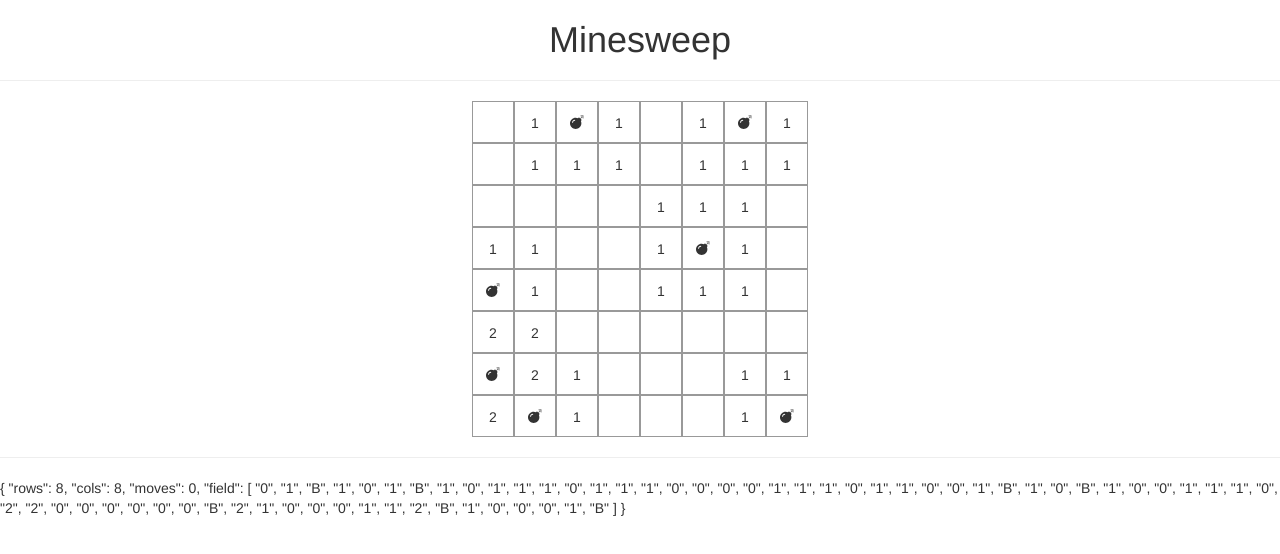
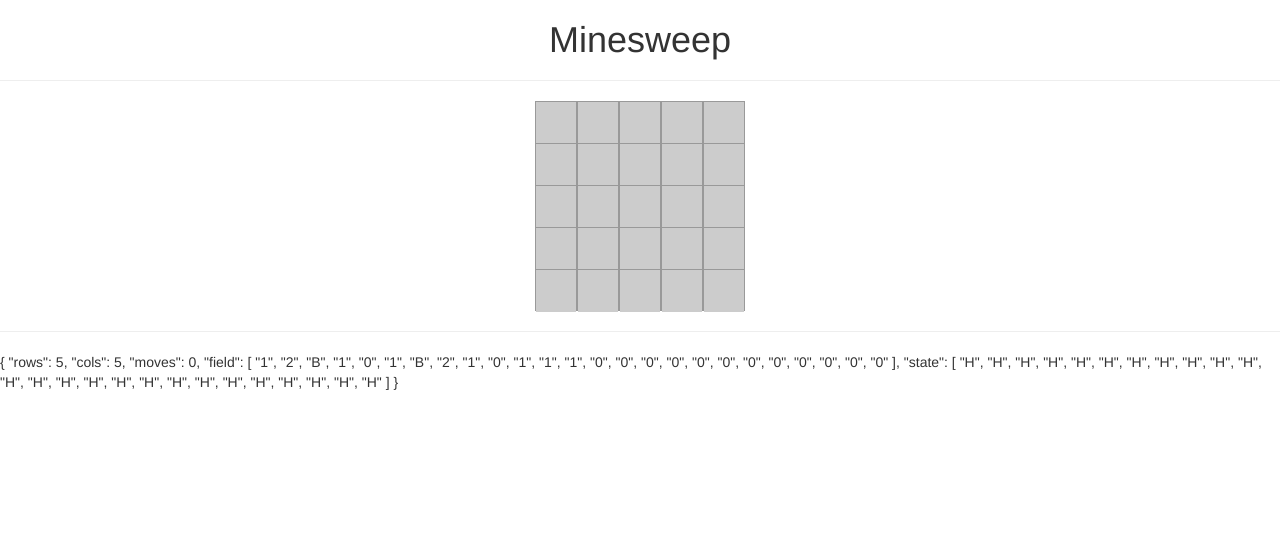
Before and after one commit to gklandes/Minesweep, an Angular app: page / in a window 1280 px wide. Shown: the top 554 px of the page. Built offline with nearby package versions, Linux system fonts and the light colour scheme.

Commit message:
make tiles clickable

```diff
--- a/src/app/game.ts
+++ b/src/app/game.ts
@@ -2,14 +2,16 @@ export interface GameData {
     rows: number,
     cols: number,
     moves: number,
-    field: string[]
+    field: string[],
+    state: string[]
 }
 
 export class Game {
-    rows: number = 8;
-    cols: number = 8;
+    rows: number = 5;
+    cols: number = 5;
     moves: number = 0;
     field: string[] = [];
+    state: string[] = [];
 
     constructor (data?: GameData) {
         if (data) Object.assign(this, data);
@@ -18,17 +20,20 @@ export class Game {
 
     initField () {
         this.field = new Array(this.rows * this.cols);
+        this.state = new Array(this.field.length).fill('H');
+
         // lay the mines
         for (let i = 0; i < this.field.length; i++) {
             this.field[i] = Math.random() < .1 ? 'B' : '';
         }
         // calculate adjacent mines
         for (let i = 0; i < this.field.length; i++) {
+            if (this.field[i] === 'B') continue;
+
             let c = 0;
             let row = Math.floor((i)/this.cols);
             let col = i % this.cols;
-            console.log(i, row, col);
-            if (this.field[i] === 'B') continue;
+
             // TL
             if (row > 0 && col > 0 &&
                 this.field[(i - this.cols) - 1] === 'B') c++;
@@ -59,13 +64,4 @@ export class Game {
             if (this.field[i] !== 'B') this.field[i] = String(c);
         }
     }
-
-    getRows () {
-        let i = 0;
-        return Array.from(new Array(this.rows).fill(0), x => i++);
-    }
-
-    getCells (r) {
-        return this.field.slice(r * this.cols, (r * this.cols) + this.cols);
-    }
 }
--- a/src/app/minefield/minefield.component.html
+++ b/src/app/minefield/minefield.component.html
@@ -1,7 +1,7 @@
 <div class="field-container">
-  <div class="field-row" *ngFor="let r of game.getRows()">
-    <div class="field-cell" *ngFor="let c of game.getCells(r)">
-      <app-tile [tileValue]="c"></app-tile>
+  <div class="field-row" *ngFor="let r of getRows()">
+    <div class="field-cell" *ngFor="let t of getCells(r); let c = index" (click)="discover(r,c)">
+      <app-tile [tileValue]="t"></app-tile>
     </div>
   </div>
 </div>
--- a/src/app/minefield/minefield.component.ts
+++ b/src/app/minefield/minefield.component.ts
@@ -7,12 +7,26 @@ import { Game } from '../game';
   styleUrls: ['./minefield.component.css']
 })
 export class MinefieldComponent implements OnInit {
-
   @Input() game: Game;
 
   constructor() { }
 
   ngOnInit() {
+    console.log(this.game.field);
+    console.log(this.game.state);
   }
 
+  getRows () {
+    let i = 0;
+    return Array.from(new Array(this.game.rows).fill(0), x => i++);
+  }
+
+  getCells (r) {
+      return this.game.state.slice(r * this.game.cols, (r * this.game.cols) + this.game.cols);
+  }
+
+  discover (r,c) {
+    let i = (r * this.game.cols) + c;
+    this.game.state[i] = this.game.field[i];
+  }
 }
--- a/src/app/tile/tile.component.css
+++ b/src/app/tile/tile.component.css
@@ -0,0 +1,4 @@
+.cover {
+    background: #ccc;
+    display: block;
+}
```
